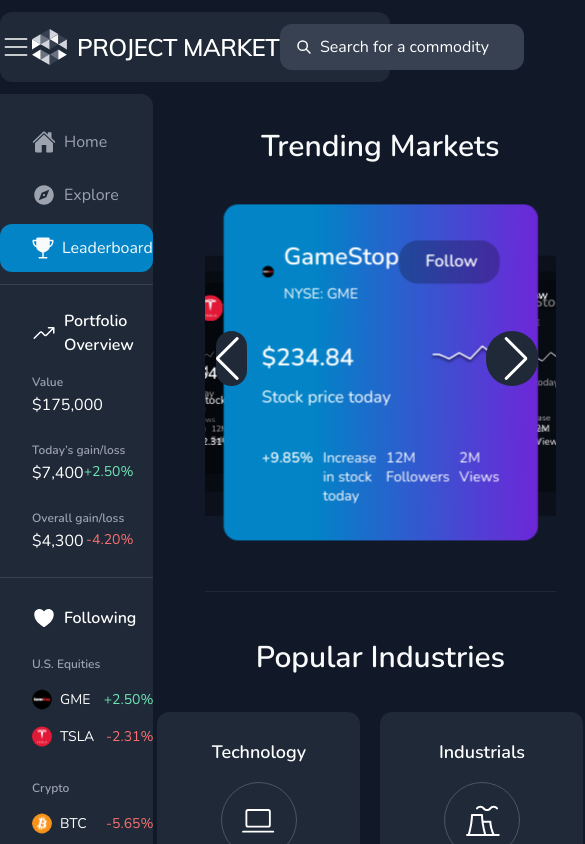
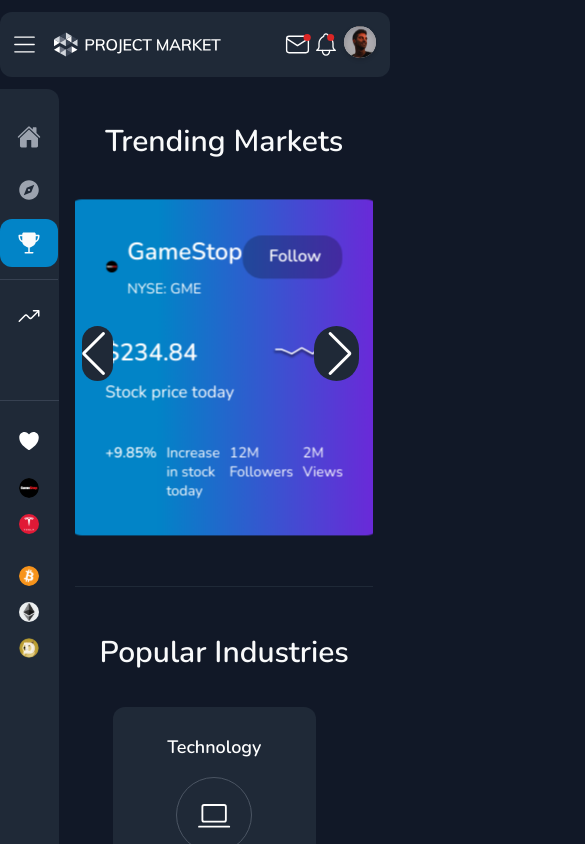
Before and after one commit to Alpha-Hamza/PM2, a Next.js app: page / in a window 390 px wide. Shown: the top 844 px of the page, 585 px wide, since content can reach past the window. Built offline with nearby package versions, Linux system fonts and the light colour scheme; grey boxes are pictures that could not be loaded.

Commit message:
latest commit

```diff
--- a/Components/Header.js
+++ b/Components/Header.js
@@ -2,11 +2,11 @@
 
 export default function Header() {
   return (
-    <div className="bg-[#1F2937] rounded-[12px] mt-[12px] py-[12px]    mx-auto  2xl:w-auto lg:w-[90%] sm:w-[90%] ">
-       <div className=" mx-auto container sm:max-w-[95%] flex ">
-      <img src="./Images/Hi.svg" alt=" " className="cursor-pointer lg:max-w-auto sm:max-w-[4%]" />
-      <img src="./Images/Logo.svg" alt=" " className="md:ml-[29px] sm:ml-[15px] lg:max-w-auto md:max-w-[20%] sm:max-w-[25%]" />
-      <div className="relative flex justify-center items-center  lg:ml-[139px] md:ml-0 sm:ml-5 mx-auto  ">
+    <div className="bg-[#1F2937] rounded-[12px] mt-[12px] py-[12px]    mx-auto  2xl:w-auto lg:w-[90%] sm:w-[90%] w-[100%] ">
+       <div className=" mx-auto container max-w-[95%] flex ">
+      <img src="./Images/Hi.svg" alt=" " className="cursor-pointer lg:max-w-auto sm:max-w-[4%] max-w-[8%]" />
+      <img src="./Images/Logo.svg" alt=" " className="md:ml-[29px] ml-[15px] lg:max-w-auto md:max-w-[20%] sm:max-w-[25%] max-w-[45%]" />
+      <div className="relative sm:flex justify-center items-center  lg:ml-[139px] md:ml-0 sm:ml-5 mx-auto   hidden ">
       <input
             type={"text"}
             placeholder="Search for a commodity"
@@ -16,10 +16,10 @@
           <img src="./Images/Hi2.svg" alt=" " className="absolute left-[16px]" />
 
       </div>
-      <div className="flex md:ml-auto justify-end  ">
-      <img src="./Images/Hi3.svg" alt=" " className="cursor-pointer md:w-auto sm:max-w-[15%]" />
-      <img src="./Images/Hi4.svg" alt=" " className="cursor-pointer md:ml-[16px] sm:ml-[10px] md:w-auto sm:max-w-[15%]" />
-      <img src="./Images/Hi5.svg" alt=" " className="cursor-pointer md:ml-[24px] sm:ml-[15px] md:w-auto sm:max-w-[20%]" />
+      <div className="flex md:ml-auto  justify-end ml-auto  ">
+      <img src="./Images/Hi3.svg" alt=" " className="cursor-pointer md:w-auto sm:max-w-[15%] max-w-[25%]" />
+      <img src="./Images/Hi4.svg" alt=" " className="cursor-pointer md:ml-[16px] sm:ml-[10px] md:w-auto sm:max-w-[15%] max-w-[25%]" />
+      <img src="./Images/Hi5.svg" alt=" " className="cursor-pointer md:ml-[24px] sm:ml-[15px] md:w-auto sm:max-w-[20%]  max-w-[35%]" />
       </div>
 
     </div>
--- a/Components/LeftSection.js
+++ b/Components/LeftSection.js
@@ -3,75 +3,75 @@
 export default function LeftSection() {
     return (
       <div className="bg-[#1F2937]  mt-[12px] pt-[24px] pb-[12.95%]  rounded-r-[12px] w-[100%]   2xl:ml-0 sm:ml-[5%]   ">
-         <div className="  flex-col border-b-[1px] border-[#374151]    ">
+         <div className="  flex-col border-b-[1px] border-[#374151] sm:w-auto  w-[58px]   ">
              <div className="flex  hover:bg-[#0284C7] w-full h-[48px]  items-center rounded-[12px]">
-             <img src="./Images/Li.svg" alt=" " className="ml-[32px]" />
-             <button className="text-[#9CA3AF] ml-[8px]">Home</button>
+             <img src="./Images/Li.svg" alt=" " className="xl:ml-[32px] sm:ml-[15px] sm:mx-0 mx-auto  " />
+             <button className="text-[#9CA3AF] ml-[8px] sm:block hidden ">Home</button>
 
              </div>
              <div className="flex mt-[5px] hover:bg-[#0284C7] w-full h-[48px]  items-center rounded-[12px]">
-             <img src="./Images/Li11.svg" alt=" " className="ml-[32px] " />
-             <button className="text-[#9CA3AF] ml-[8px] ">Explore</button>
+             <img src="./Images/Li11.svg" alt=" " className="xl:ml-[32px] sm:ml-[15px] sm:mx-0 mx-auto  " />
+             <button className="text-[#9CA3AF] ml-[8px] sm:block hidden  ">Explore</button>
 
              </div>
              <div className="bg-[#0284C7] rounded-[12px] w-full h-[48px] flex justify-start items-center mt-[5px] mb-[12px]">
-             <img src="./Images/Li3.svg" alt=" " className="ml-[32px]" />
-             <button className="text-[#F9FAFB] ml-[8px]">Leaderboard</button>
+             <img src="./Images/Li3.svg" alt=" " className="xl:ml-[32px] sm:ml-[15px] sm:mx-0 mx-auto" />
+             <button className="text-[#F9FAFB] ml-[8px] sm:block hidden ">Leaderboard</button>
 
              </div>
 
       </div>
       <div className="  flex-col border-b-[1px] border-[#374151]  ">
       <div className="flex mt-[24px] ">
-             <img src="./Images/Li4.svg" alt=" " className="ml-[32px]" />
-             <h1 className="text-[#FFFFFF] ml-[8px] font-semibold">Portfolio Overview</h1>
+             <img src="./Images/Li4.svg" alt=" " className="xl:ml-[32px] sm:ml-[15px] sm:mx-0 mx-auto" />
+             <h1 className="text-[#FFFFFF] ml-[8px] font-semibold sm:block hidden ">Portfolio Overview</h1>
 
              </div>
-             <div className="ml-[32px] mt-[16px]">
-             <h1 className="text-[#9CA3AF]  text-[12px]  font-semibold">Value</h1>
+             <div className="xl:ml-[32px] sm:ml-[15px] sm:mx-0 mx-auto mt-[16px]">
+             <h1 className="text-[#9CA3AF]  text-[12px]  font-semibold sm:block hidden ">Value</h1>
 
-             <h1 className="text-[#FFFFFF]  font-normal mt-[2px]">$175,000</h1>
+             <h1 className="text-[#FFFFFF]  font-normal mt-[2px] sm:block hidden ">$175,000</h1>
 
              </div>
-             <div className="ml-[32px] mr-5 mt-[24px]">
-             <h1 className="text-[#9CA3AF]  text-[12px]  font-semibold">Today’s gain/loss</h1>
+             <div className="xl:ml-[32px] sm:ml-[15px] sm:mx-0 mx-auto mr-5 mt-[24px]">
+             <h1 className="text-[#9CA3AF]  text-[12px]  font-semibold sm:block hidden ">Today’s gain/loss</h1>
              <div className="flex mt-[2px]">
 
-             <h1 className="text-[#FFFFFF]  font-normal">$7,400</h1>
-             <h1 className="text-[#6EE7B7] text-[14px] ml-auto   font-normal">+2.50%</h1>
+             <h1 className="text-[#FFFFFF]  font-normal sm:block hidden ">$7,400</h1>
+             <h1 className="text-[#6EE7B7] text-[14px] ml-auto xl:mr-0 mr-3   font-normal sm:block hidden ">+2.50%</h1>
              </div>
 
              </div>
-             <div className="ml-[32px] mr-5 my-[24px]">
-             <h1 className="text-[#9CA3AF]  text-[12px]  font-semibold">Overall gain/loss</h1>
+             <div className="xl:ml-[32px] sm:ml-[15px] sm:mx-0 mx-auto mr-5 my-[24px]">
+             <h1 className="text-[#9CA3AF]  text-[12px]  font-semibold sm:block hidden ">Overall gain/loss</h1>
              <div className=" flex mt-[2px]">
-             <h1 className="text-[#FFFFFF]  font-normal">$4,300</h1>
-             <h1 className="text-[#F87171] text-[14px] ml-auto   font-normal">-4.20%</h1>
+             <h1 className="text-[#FFFFFF]  font-normal sm:block hidden ">$4,300</h1>
+             <h1 className="text-[#F87171] text-[14px] ml-auto xl:mr-0 mr-3    font-normal sm:block hidden ">-4.20%</h1>
 
              </div>
 
              </div>
 
       </div>
-      <div className="flex-col mt-[28px] ml-[32px]">
-      <div className="flex ">
-             <img src="./Images/Li5.svg" alt=" " className="" />
-             <h1 className="text-[#FFFFFF] ml-[8px] font-semibold">Following</h1>
+      <div className="flex-col mt-[28px] xl:ml-[32px] sm:ml-[15px] ">
+      <div className="flex  ">
+             <img src="./Images/Li5.svg" alt=" " className=" sm:mx-0 mx-auto" />
+             <h1 className="text-[#FFFFFF] ml-[8px] font-semibold sm:block hidden ">Following</h1>
 
              </div>
              <div className="mt-[25px]">
-             <h1 className="text-[#9CA3AF]  font-semibold text-[12px]">U.S. Equities</h1>
+             <h1 className="text-[#9CA3AF]  font-semibold text-[12px] sm:block hidden ">U.S. Equities</h1>
              <div className="flex my-[16px]">
-             <img src="./Images/Li6.svg" alt=" " className="" />
-             <h1 className="text-[#FFFFFF] text-[14px] ml-[8px] ">GME</h1>
-             <h1 className="text-[#6EE7B7] text-[14px] 2xl:ml-[64px] ml-auto  ">+2.50%</h1>
+             <img src="./Images/Li6.svg" alt=" " className=" sm:mx-0 mx-auto" />
+             <h1 className="text-[#FFFFFF] text-[14px] ml-[8px] sm:block hidden  ">GME</h1>
+             <h1 className="text-[#6EE7B7] text-[14px] 2xl:ml-[64px] ml-auto xl:mr-0 mr-3   sm:block hidden  ">+2.50%</h1>
 
 
              </div>
              <div className="flex">
-             <img src="./Images/Li7.svg" alt=" " className="" />
-             <h1 className="text-[#FFFFFF] text-[14px] ml-[8px] ">TSLA</h1>
-             <h1 className="text-[#F87171] text-[14px] 2xl:ml-[64px] ml-auto  ">-2.31%</h1>
+             <img src="./Images/Li7.svg" alt=" " className="sm:mx-0 mx-auto" />
+             <h1 className="text-[#FFFFFF] text-[14px] ml-[8px] sm:block hidden ">TSLA</h1>
+             <h1 className="text-[#F87171] text-[14px] 2xl:ml-[64px] ml-auto xl:mr-0 mr-3  sm:block hidden  ">-2.31%</h1>
 
 
              </div>
@@ -79,26 +79,26 @@
 
              </div>
              <div className="mt-[32px]">
-             <h1 className="text-[#9CA3AF]  font-semibold text-[12px]">Crypto</h1>
+             <h1 className="text-[#9CA3AF]  font-semibold text-[12px] sm:block hidden ">Crypto</h1>
              <div className="flex my-[16px]">
-             <img src="./Images/Li8.svg" alt=" " className="" />
-             <h1 className="text-[#FFFFFF] text-[14px] ml-[8px] ">BTC</h1>
-             <h1 className="text-[#F87171] text-[14px] 2xl:ml-[64px] ml-auto   ">-5.65%</h1>
+             <img src="./Images/Li8.svg" alt=" " className=" sm:mx-0 mx-auto" />
+             <h1 className="text-[#FFFFFF] text-[14px] ml-[8px] sm:block hidden ">BTC</h1>
+             <h1 className="text-[#F87171] text-[14px] 2xl:ml-[64px] ml-auto xl:mr-0 mr-3   sm:block hidden  ">-5.65%</h1>
 
 
              </div>
              <div className="flex my-[16px]">
-             <img src="./Images/Li9.svg" alt=" " className="" />
-             <h1 className="text-[#FFFFFF] text-[14px] ml-[8px] ">ETH</h1>
-             <h1 className="text-[#34D399] text-[14px] 2xl:ml-[64px] ml-auto   ">+6.36%</h1>
+             <img src="./Images/Li9.svg" alt=" " className="sm:mx-0 mx-auto" />
+             <h1 className="text-[#FFFFFF] text-[14px] ml-[8px] sm:block hidden ">ETH</h1>
+             <h1 className="text-[#34D399] text-[14px] 2xl:ml-[64px] ml-auto xl:mr-0 mr-3   sm:block hidden  ">+6.36%</h1>
 
 
 
              </div>
              <div className="flex">
-             <img src="./Images/Li10.svg" alt=" " className="" />
-             <h1 className="text-[#FFFFFF] text-[14px] ml-[8px] ">DOGE</h1>
-             <h1 className="text-[#34D399] text-[14px] 2xl:ml-[64px] ml-auto  ">+2.54%</h1>
+             <img src="./Images/Li10.svg" alt=" " className="sm:mx-0 mx-auto" />
+             <h1 className="text-[#FFFFFF] text-[14px] ml-[8px] sm:block hidden ">DOGE</h1>
+             <h1 className="text-[#34D399] text-[14px] 2xl:ml-[64px] ml-auto xl:mr-0 mr-3  sm:block hidden  ">+2.54%</h1>
 
 
              </div>
--- a/Components/MainSection.js
+++ b/Components/MainSection.js
@@ -81,7 +81,7 @@
 
   return (
 
-    <div className="  ml-8 mt-[12px] pb-[6%] rounded-[12px] 2xl:w-[80%] lg:w-[75%] md:w-[70%] sm:w-[65%] mx-auto container   ">
+    <div className="  sm:ml-8 mt-[12px] pb-[6%] rounded-[12px] 2xl:w-[80%] lg:w-[75%] md:w-[70%] sm:w-[65%] w-[85%] mx-auto container   ">
 
                         <h1 className="text-center text-gray-50 text-3xl font-semibold mt-[35px]">Trending Markets</h1>
 
@@ -189,7 +189,7 @@
                         <h1 className="text-center text-gray-50 text-3xl font-semibold">Popular Industries</h1>
                     </div>
                     {/* cards_div */}
-                    <div className="xl:flex justify-center grid grid-rows-2 grid-flow-col gap-y-10  ">
+                    <div className="xl:flex justify-center grid sm:grid-rows-2 grid-rows-4 grid-flow-col gap-y-10  ">
                         {/* card_1 */}
                         {cards?.map((single, index) => (
                             <div key={index}>
```
